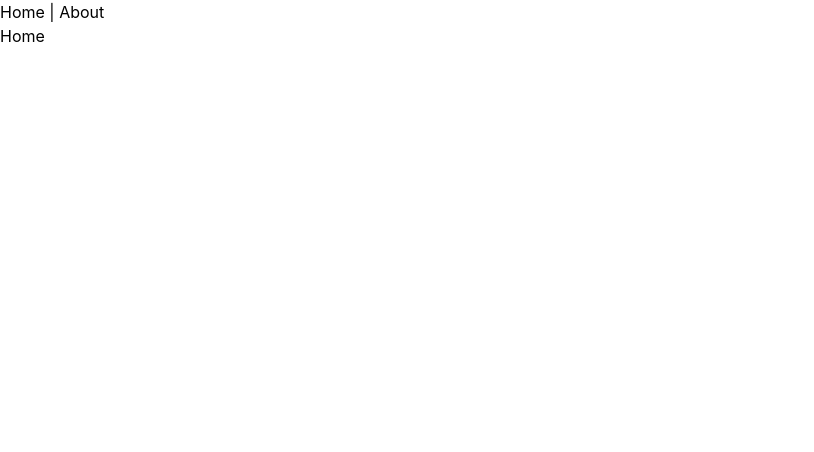
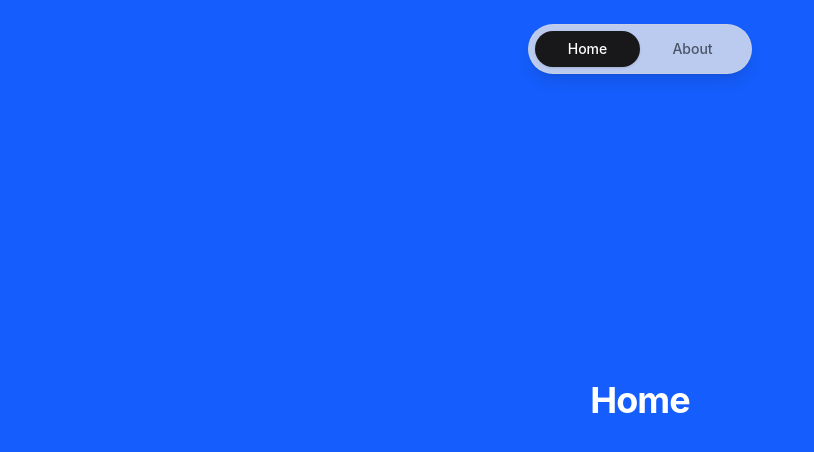
Before and after one commit to fogelt/vite-wed-site, a React (Vite) app: page / in a window 1280 px wide. Shown: the top 452 px of the page, without its empty margins (0-814 px from the left). Built offline with nearby package versions, Linux system fonts and the light colour scheme.

Commit message:
styled navBar

```diff
--- a/src/app/app.tsx
+++ b/src/app/app.tsx
@@ -1,12 +1,10 @@
-import { Link, Outlet } from 'react-router';
+import { Outlet } from 'react-router';
+import { NavBar } from '@/components/ui';
 
 export function App() {
   return (
     <div>
-      <nav>
-        <Link to="/">Home</Link> | <Link to="/about">About</Link>
-      </nav>
-      {/* Child routes render here */}
+      <NavBar />
       <main>
         <Outlet />
       </main>
--- /dev/null
+++ b/src/components/ui/index.ts
@@ -0,0 +1 @@
+export * from './nav-bar'
--- /dev/null
+++ b/src/components/ui/nav-bar/index.ts
@@ -0,0 +1 @@
+export * from './nav-bar'
--- /dev/null
+++ b/src/components/ui/nav-bar/nav-bar.tsx
@@ -0,0 +1,45 @@
+import { NavLink, useLocation } from 'react-router';
+
+const navItems = [
+  { path: '/', label: 'Home' },
+  { path: '/about', label: 'About' },
+];
+
+export function NavBar() {
+  const location = useLocation();
+
+  const activeIndex = navItems.findIndex((item) =>
+    item.path === '/' ? location.pathname === '/' : location.pathname.startsWith(item.path)
+  );
+
+  return (
+    <header className="fixed top-0 left-0 right-0 z-50 flex justify-center pt-6 pointer-events-none">
+      <nav className="relative grid grid-cols-2 p-1.5 bg-gray-200/80 dark:bg-zinc-800/80 backdrop-blur-md rounded-full shadow-lg border border-gray-300/50 dark:border-zinc-700/50 w-56 pointer-events-auto">
+
+        <div
+          className="absolute top-1.5 bottom-1.5 w-[calc(50%-6px)] bg-zinc-900 dark:bg-white rounded-full shadow-sm transition-transform duration-300 ease-out"
+          style={{
+            transform: `translateX(${activeIndex <= 0 ? 0 : activeIndex * 100}%)`,
+            left: '6px',
+          }}
+        />
+
+        {navItems.map((item) => (
+          <NavLink
+            key={item.path}
+            to={item.path}
+            end={item.path === '/'}
+            className={({ isActive }) =>
+              `relative z-10 py-2 text-sm font-medium text-center transition-colors duration-200 ${isActive
+                ? 'text-white dark:text-zinc-900'
+                : 'text-gray-600 dark:text-zinc-400 hover:text-gray-900 dark:hover:text-white'
+              }`
+            }
+          >
+            {item.label}
+          </NavLink>
+        ))}
+      </nav>
+    </header>
+  );
+}
--- a/src/pages/about-page.tsx
+++ b/src/pages/about-page.tsx
@@ -1,3 +1,7 @@
 export const AboutPage = () => {
-  return <h1>About</h1>;
-}
+  return (
+    <div className="absolute inset-0 w-full h-full bg-red-600 dark:bg-red-950 flex items-center justify-center">
+      <h1 className="text-4xl font-bold text-white tracking-tight">About</h1>
+    </div>
+  );
+};
--- a/src/pages/home-page.tsx
+++ b/src/pages/home-page.tsx
@@ -1,3 +1,7 @@
 export const HomePage = () => {
-  return <h1>Home</h1>;
-}
+  return (
+    <div className="absolute inset-0 w-full h-full bg-blue-600 dark:bg-blue-950 flex items-center justify-center">
+      <h1 className="text-4xl font-bold text-white tracking-tight">Home</h1>
+    </div>
+  );
+};
```
